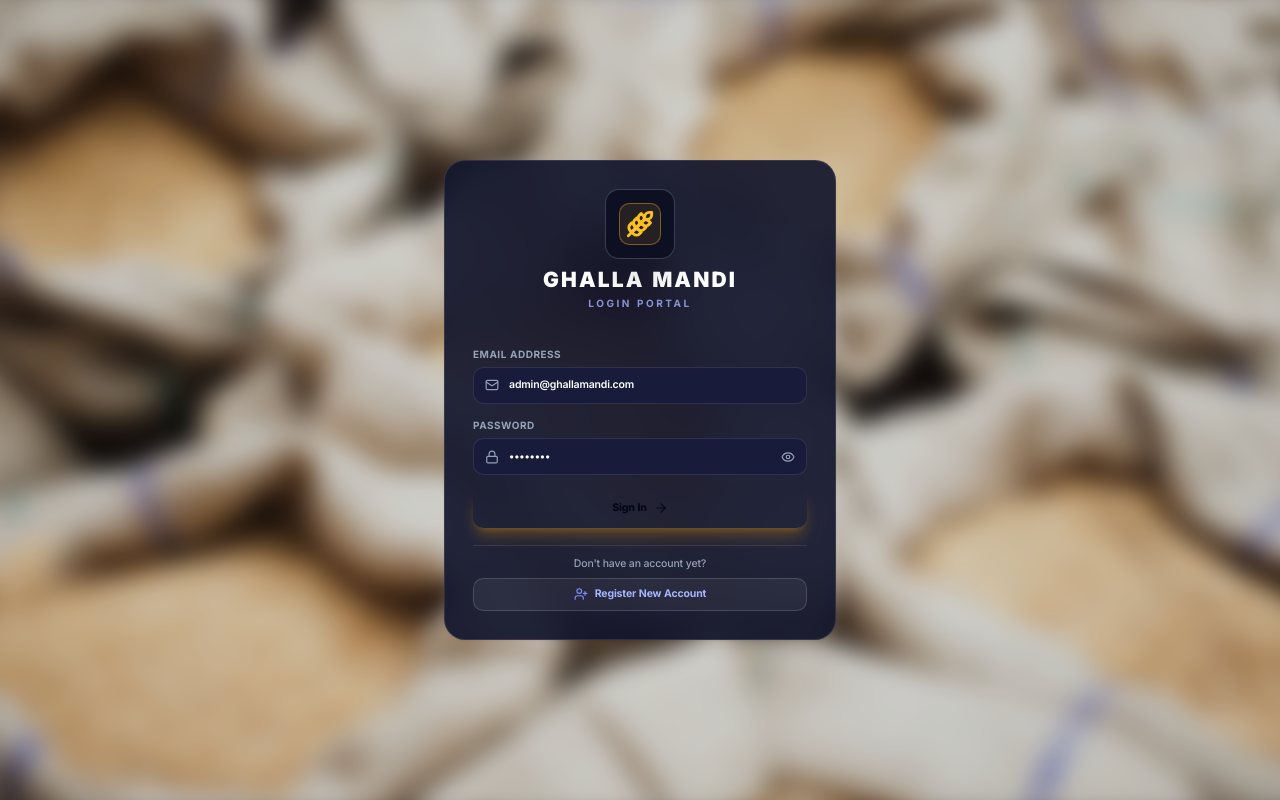
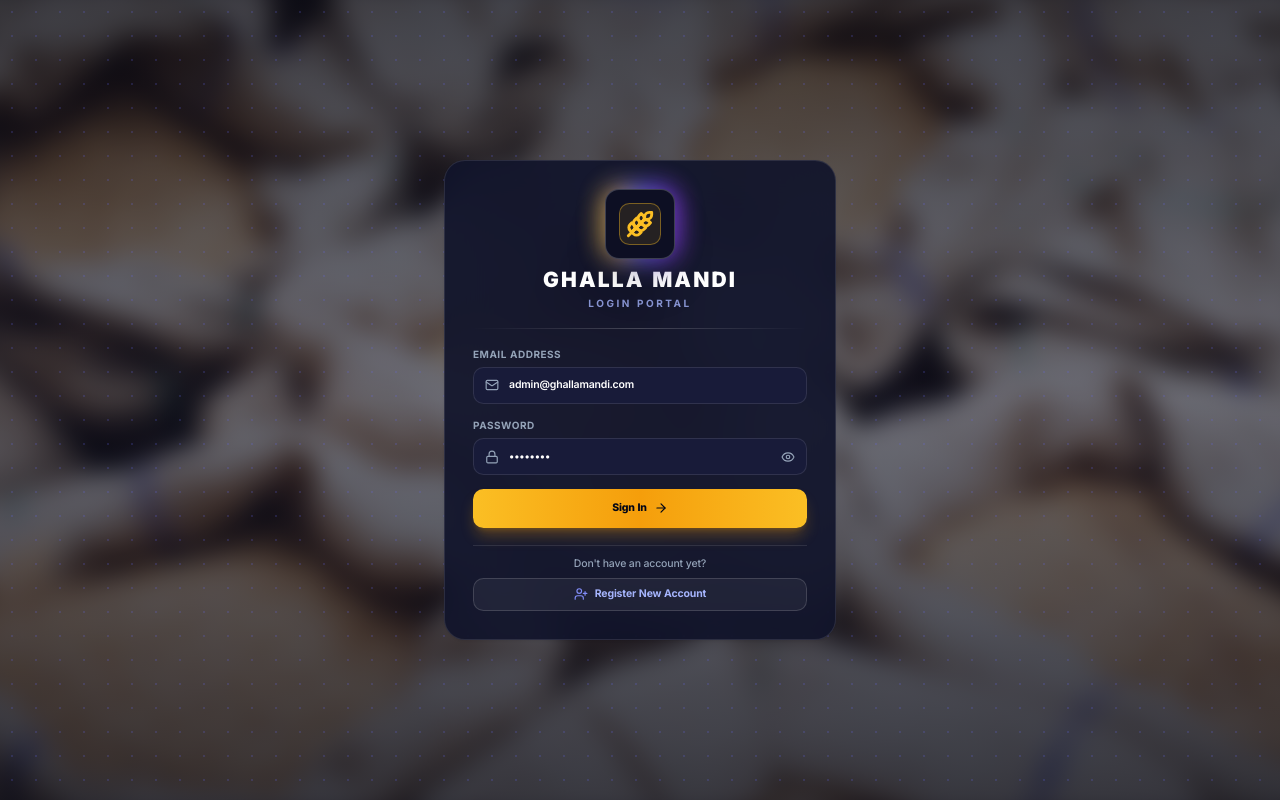
Before and after one commit to lets-abdullah/Ghalla-Mandi, a React (Vite) app in the folder frontend/: page /login in a window 1280 px wide. Built offline with nearby package versions, Linux system fonts and the light colour scheme; no server answers; a web font is replaced by a local one.

Commit message:
fix(frontend): restore Tailwind v3 gradient classes for yellow sign in button

```diff
--- a/frontend/src/pages/Login.jsx
+++ b/frontend/src/pages/Login.jsx
@@ -59,8 +59,8 @@ export const Login = () => {
           alt="Mandi Grain Sacks Background"
           className="w-full h-full object-cover scale-105 filter blur-md brightness-60 opacity-90"
         />
-        <div className="absolute inset-0 bg-linear-to-b from-[#090a16]/70 via-[#0d0f26]/50 to-[#090a16]/75"></div>
-        <div className="absolute inset-0 opacity-20 bg-[radial-gradient(#6366f1_1px,transparent_1px)] bg-size-[24px_24px]"></div>
+        <div className="absolute inset-0 bg-gradient-to-b from-[#090a16]/70 via-[#0d0f26]/50 to-[#090a16]/75"></div>
+        <div className="absolute inset-0 opacity-20 bg-[radial-gradient(#6366f1_1px,transparent_1px)] [background-size:24px_24px]"></div>
       </div>
 
       {/* Main Content Container */}
@@ -71,7 +71,7 @@ export const Login = () => {
           <div className="flex flex-col items-center text-center space-y-2">
             {/* Glowing Rounded Square Logo Badge */}
             <div className="relative group">
-              <div className="absolute -inset-1 bg-linear-to-r from-amber-400 via-indigo-500 to-purple-600 rounded-3xl blur-md opacity-90 group-hover:opacity-100 transition duration-500"></div>
+              <div className="absolute -inset-1 bg-gradient-to-r from-amber-400 via-indigo-500 to-purple-600 rounded-3xl blur-md opacity-90 group-hover:opacity-100 transition duration-500"></div>
               <div className="relative w-20 h-20 bg-[#0d0f23] border border-white/20 rounded-2xl flex items-center justify-center shadow-2xl">
                 <div className="w-12 h-12 rounded-xl bg-amber-400/10 border border-amber-400/40 flex items-center justify-center text-amber-400">
                   <Wheat className="w-8 h-8 stroke-[2.5]" />
@@ -90,7 +90,7 @@ export const Login = () => {
           </div>
 
           {/* Divider Line */}
-          <div className="w-full h-px bg-linear-to-r from-transparent via-white/20 to-transparent"></div>
+          <div className="w-full h-px bg-gradient-to-r from-transparent via-white/20 to-transparent"></div>
 
           {/* Error Message Alert Box */}
           {errorMsg && (
@@ -155,7 +155,7 @@ export const Login = () => {
             <button
               type="submit"
               disabled={isLoading}
-              className="w-full py-3.5 bg-linear-to-r from-amber-400 via-amber-500 to-orange-400 hover:from-amber-300 hover:via-amber-400 hover:to-orange-300 text-slate-950 font-extrabold text-xs rounded-xl shadow-lg shadow-amber-500/30 transition-all duration-200 flex items-center justify-center gap-2 mt-2 active:scale-98 disabled:opacity-50 cursor-pointer"
+              className="w-full py-3.5 bg-gradient-to-r from-amber-400 via-amber-500 to-amber-400 hover:from-amber-300 hover:to-amber-400 text-slate-950 font-extrabold text-xs rounded-xl shadow-lg shadow-amber-500/30 transition-all duration-200 flex items-center justify-center gap-2 mt-2 active:scale-98 disabled:opacity-50 cursor-pointer"
             >
               <span>{isLoading ? t('authenticating') : t('signIn')}</span>
               <ArrowRight className="w-4 h-4" />
```
